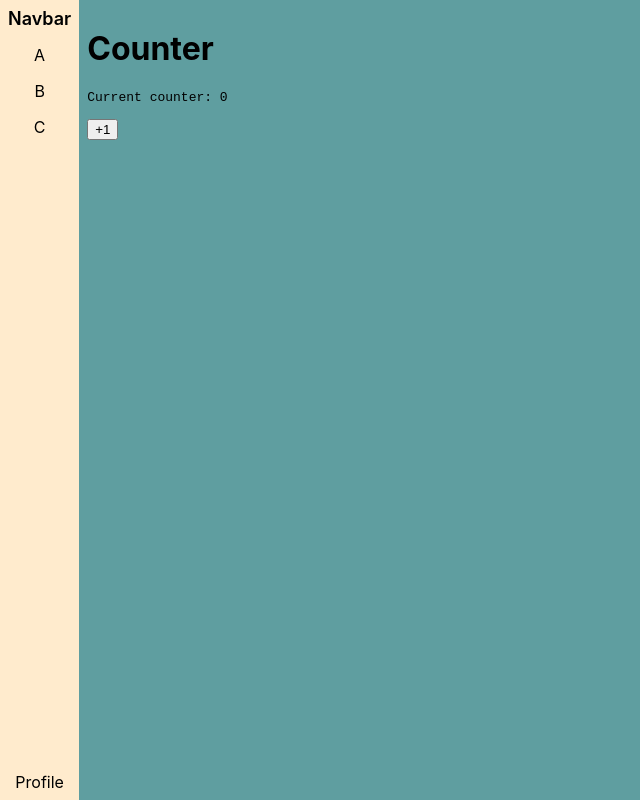
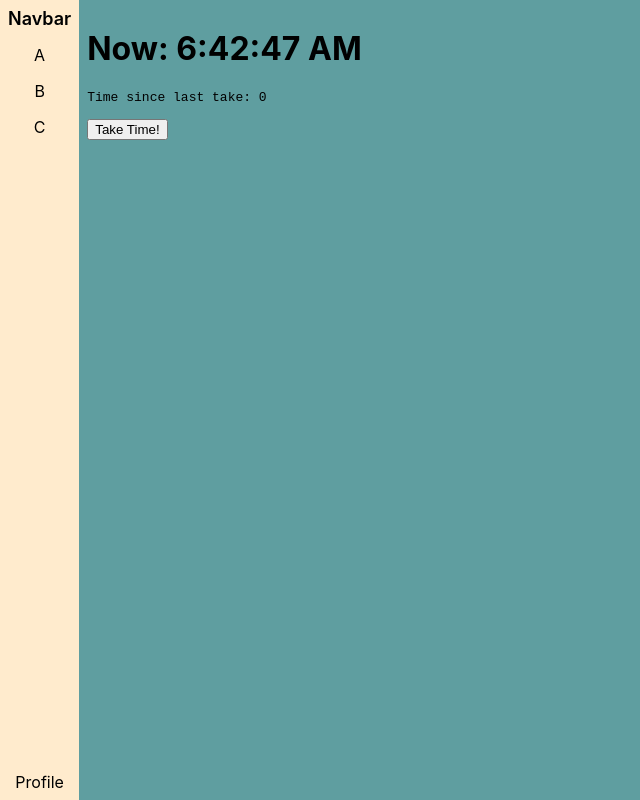
Before and after one commit to kjellski/beginning-react-workshop, a React (Create React App) app in the folder app/: page / in a window 1280 px wide. Shown: the whole page, without its empty margins (0-640 px from the left). Built offline with nearby package versions, Linux system fonts and the light colour scheme.

Commit message:
feat: add Stopwatch solution

```diff
--- a/app/src/App.tsx
+++ b/app/src/App.tsx
@@ -6,25 +6,28 @@ import { NavbarFooter } from "./components/NavbarFooter";
 import { NavbarHeader } from "./components/NavbarHeader";
 import { NavbarItem } from "./components/NavbarItem";
 
-const Counter: FC = () => {
-  const [count, setCount] = useState(0);
+const Stopwatch: FC = () => {
+  const [time, setTime] = useState(new Date());
+  const [timeDifference, setTimeDifference] = useState(0);
 
-  const handleOnClick = () => {
-    setCount(count + 1);
+  const handleTakeTimeButtonClick = () => {
+    const now = new Date();
+    const newTimeDifference = now.getTime() - time.getTime();
+    setTime(now);
+    setTimeDifference(newTimeDifference);
   };
 
   return (
     <div>
-      <h1>Counter</h1>
-      <pre>Current counter: {count}</pre>
-      <button onClick={handleOnClick}>+1</button>
+      <h1>Now: {time.toLocaleTimeString()}</h1>
+      <pre>Time since last take: {timeDifference}</pre>
+      <button onClick={handleTakeTimeButtonClick}>Take Time!</button>
     </div>
   );
 };
 
-// TASK: Write a Stopwatch component that shows the current time,
-// a button to click and how long you took to press that button since
-// the last time.
+// TASK: Write a clock that updates its time every second. You can use
+// the browser method setInterval(callback, intervalInMs) for this!
 
 export const App = () => (
   <div className="app">
@@ -38,7 +41,7 @@ export const App = () => (
       <NavbarFooter>Profile</NavbarFooter>
     </Navbar>
     <MainContent>
-      <Counter />
+      <Stopwatch />
     </MainContent>
   </div>
 );
```
